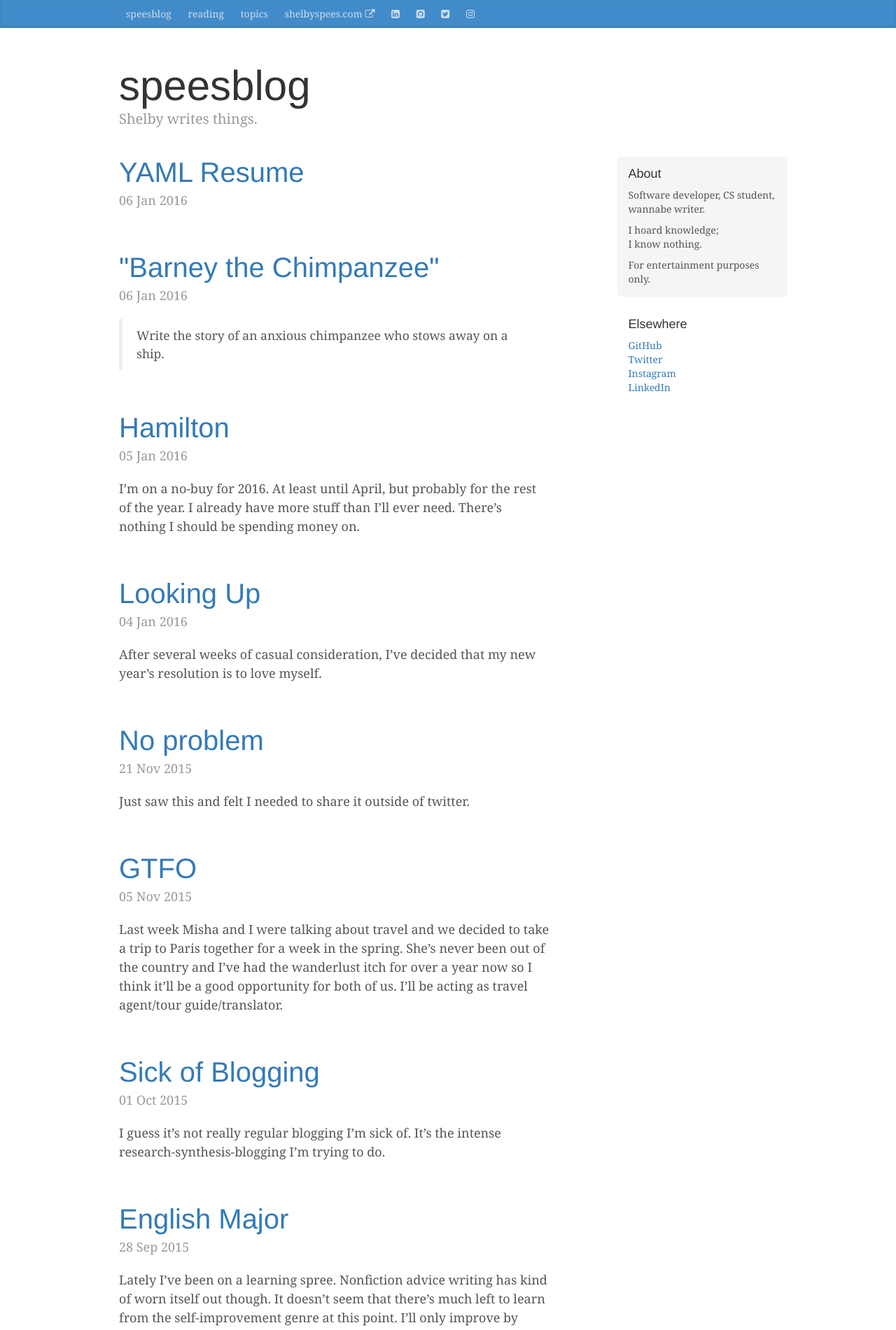
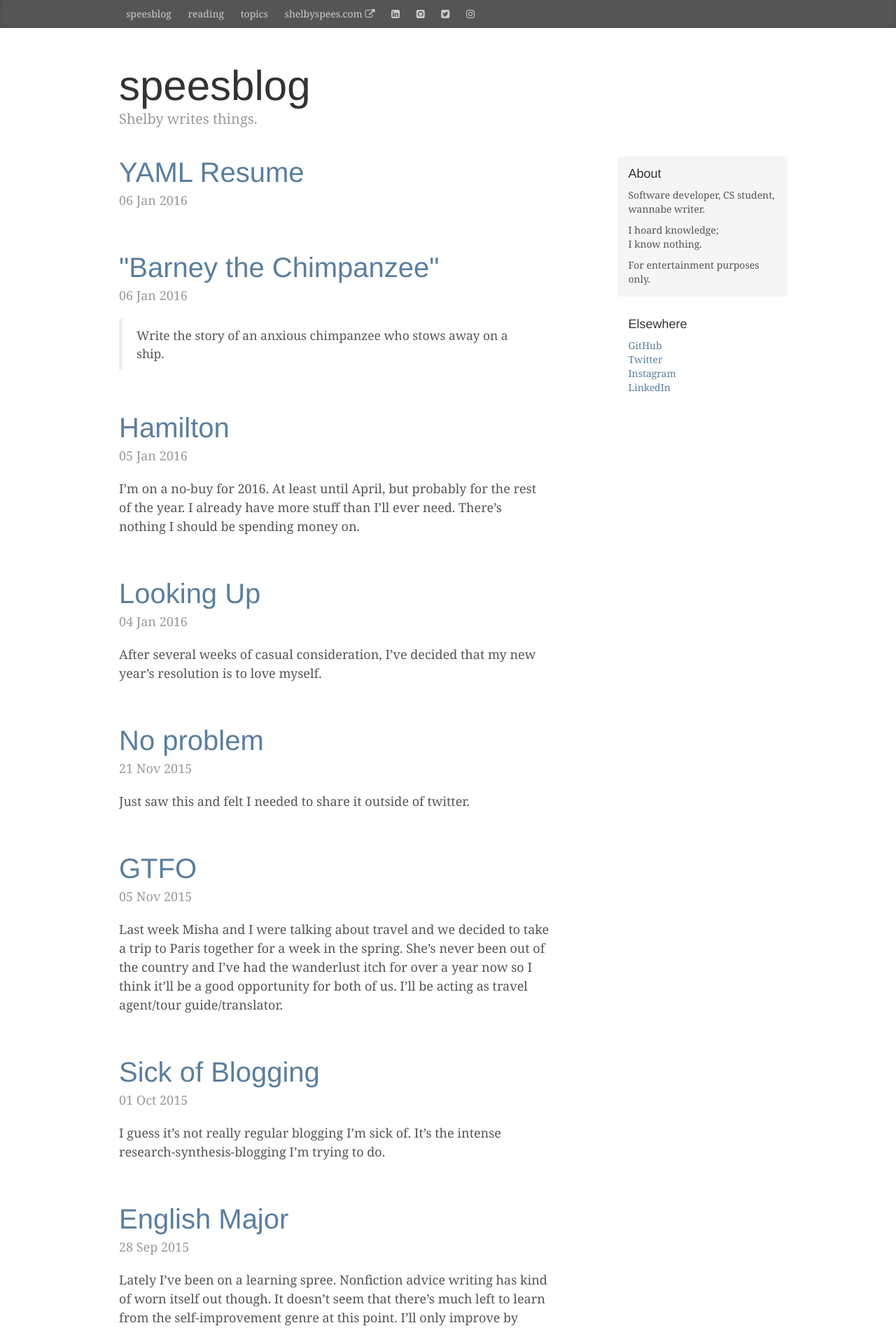
Before and after one commit to shelbyspees/speesblog, a Jekyll site: the page built from index.html, in a window 1280 px wide. Shown: the top 1901 px of the page at 70% size. Built offline with Jekyll 4.4.1, drawn with Linux system fonts in a browser that asks for light colours; nearby versions of some CDN libraries.

Commit message:
Improve link element styling, change theme colors

```diff
--- a/_sass/_style.scss
+++ b/_sass/_style.scss
@@ -19,6 +19,15 @@ h6, .h6 {
   color: #333;
 }
 
+a {
+  color: #5A7E9E;
+}
+
+a:hover {
+  text-decoration: none;
+  border-bottom: thin solid #555;
+}
+
 
 /*
  * Override Bootstrap's default container.
@@ -35,7 +44,7 @@ h6, .h6 {
  */
 
 .blog-masthead {
-  background-color: #428bca;
+  background-color: #555;
   -webkit-box-shadow: inset 0 -2px 5px rgba(0,0,0,.1);
           box-shadow: inset 0 -2px 5px rgba(0,0,0,.1);
 }
@@ -46,7 +55,7 @@ h6, .h6 {
   display: inline-block;
   padding: 10px;
   font-weight: 500;
-  color: #cdddeb;
+  color: #ccc;
 }
 .blog-nav-item:hover,
 .blog-nav-item:focus {
```
